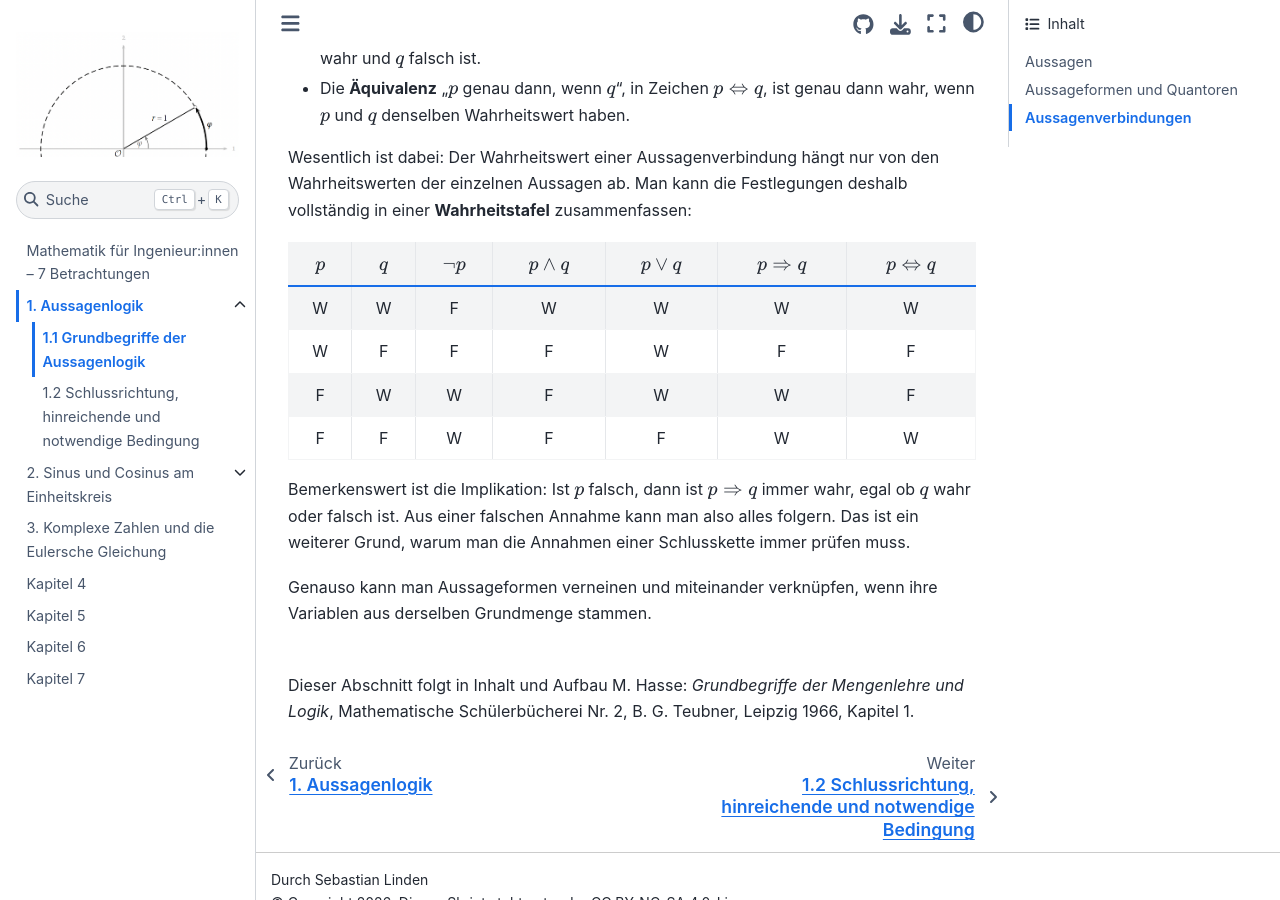
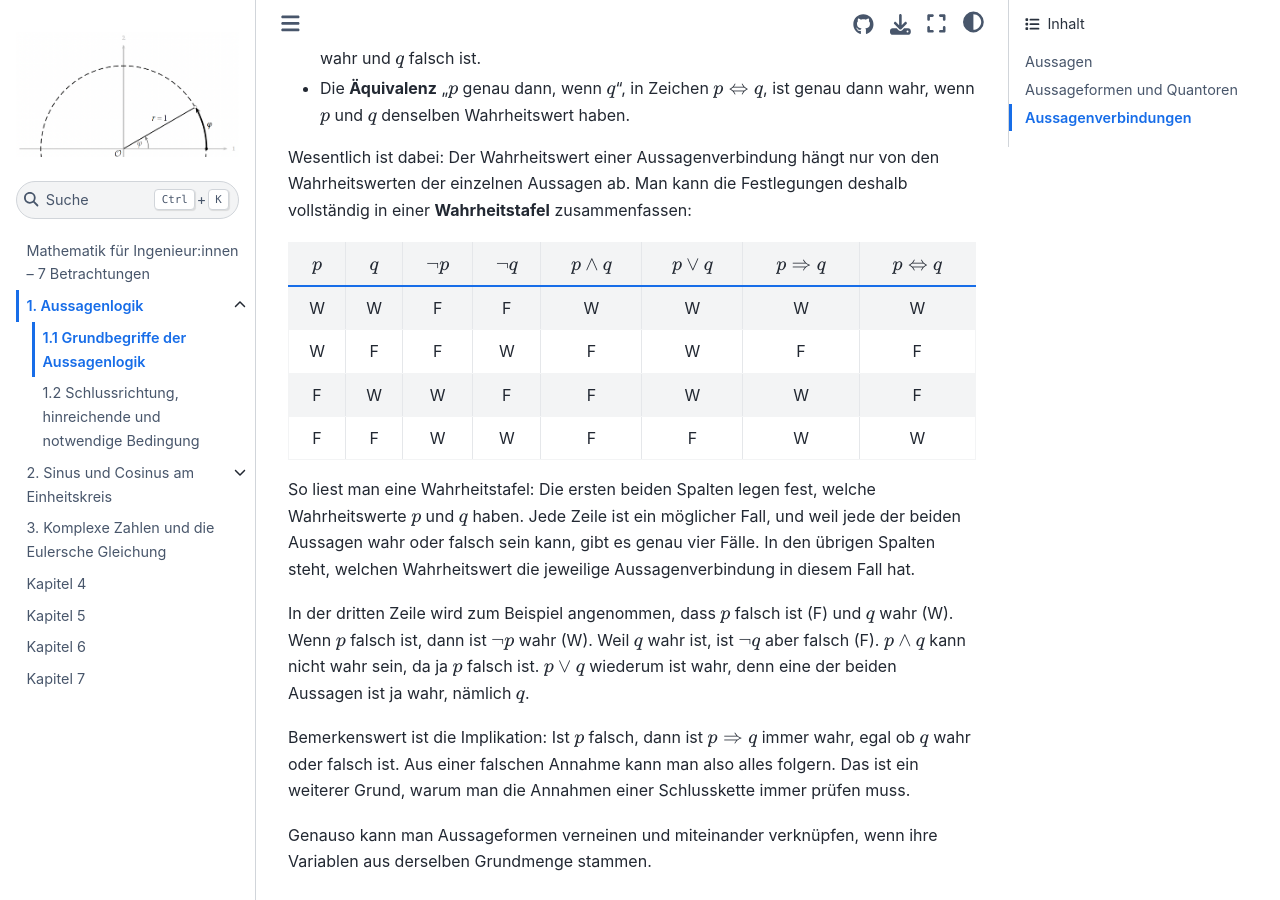
Before and after one commit to s-linden/mathematik-betrachtungen, a Jupyter Book: the page built from chapter01/chapter01_sec01.md, in a window 1280 px wide and 900 px high, scrolled down 1511 px. Built offline with Jupyter Book 1.0.4 settings and Sphinx 7.4.7 and the Sphinx Book theme 1.1.4, drawn with Linux system fonts in a browser that asks for light colours.

Commit message:
1.1: Anleitung zum Lesen der Wahrheitstafel, Spalte ¬q ergänzt
Co-Authored-By: Claude Opus 5.5 <noreply@anthropic.com>
Claude-Session: https://claude.ai/code/session_01Cq9V6eYad2gHBVcMeiLuBL

```diff
--- a/chapter01/chapter01_sec01.md
+++ b/chapter01/chapter01_sec01.md
@@ -35,12 +35,16 @@ Aus gegebenen Aussagen kann man neue Aussagen bilden. Dazu setzt man vor eine Au
 
 Wesentlich ist dabei: Der Wahrheitswert einer Aussagenverbindung hängt nur von den Wahrheitswerten der einzelnen Aussagen ab. Man kann die Festlegungen deshalb vollständig in einer **Wahrheitstafel** zusammenfassen:
 
-| $p$ | $q$ | $\neg p$ | $p\wedge q$ | $p\vee q$ | $p\Rightarrow q$ | $p\Leftrightarrow q$ |
-|:-:|:-:|:-:|:-:|:-:|:-:|:-:|
-| W | W | F | W | W | W | W |
-| W | F | F | F | W | F | F |
-| F | W | W | F | W | W | F |
-| F | F | W | F | F | W | W |
+| $p$ | $q$ | $\neg p$ | $\neg q$ | $p\wedge q$ | $p\vee q$ | $p\Rightarrow q$ | $p\Leftrightarrow q$ |
+|:-:|:-:|:-:|:-:|:-:|:-:|:-:|:-:|
+| W | W | F | F | W | W | W | W |
+| W | F | F | W | F | W | F | F |
+| F | W | W | F | F | W | W | F |
+| F | F | W | W | F | F | W | W |
+
+So liest man eine Wahrheitstafel: Die ersten beiden Spalten legen fest, welche Wahrheitswerte $p$ und $q$ haben. Jede Zeile ist ein möglicher Fall, und weil jede der beiden Aussagen wahr oder falsch sein kann, gibt es genau vier Fälle. In den übrigen Spalten steht, welchen Wahrheitswert die jeweilige Aussagenverbindung in diesem Fall hat.
+
+In der dritten Zeile wird zum Beispiel angenommen, dass $p$ falsch ist (F) und $q$ wahr (W). Wenn $p$ falsch ist, dann ist $\neg p$ wahr (W). Weil $q$ wahr ist, ist $\neg q$ aber falsch (F). $p\wedge q$ kann nicht wahr sein, da ja $p$ falsch ist. $p\vee q$ wiederum ist wahr, denn eine der beiden Aussagen ist ja wahr, nämlich $q$.
 
 Bemerkenswert ist die Implikation: Ist $p$ falsch, dann ist $p\Rightarrow q$ immer wahr, egal ob $q$ wahr oder falsch ist. Aus einer falschen Annahme kann man also alles folgern. Das ist ein weiterer Grund, warum man die Annahmen einer Schlusskette immer prüfen muss.
 
```
